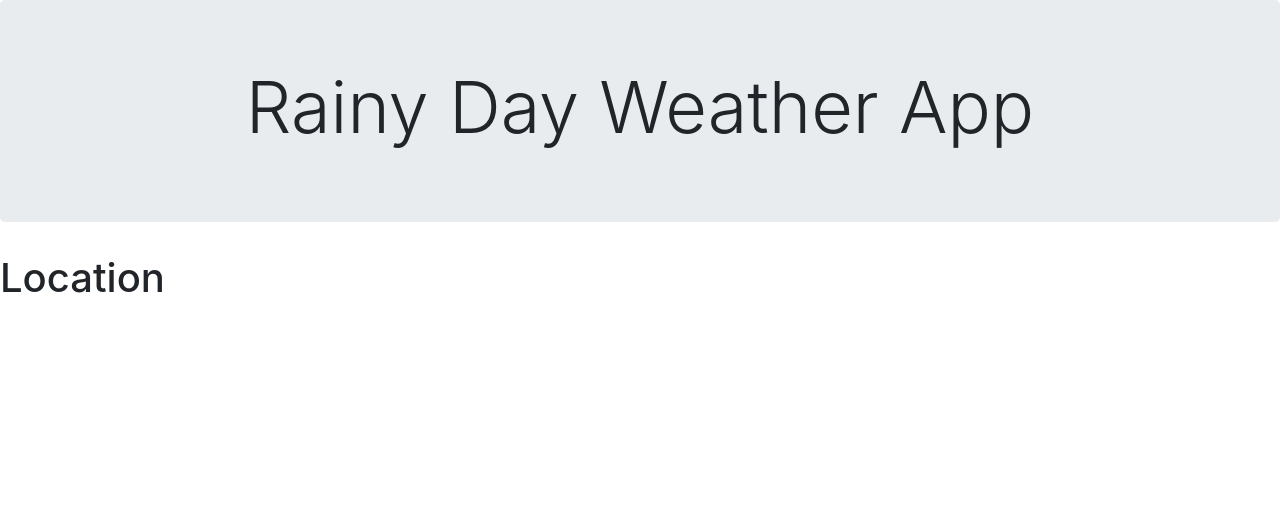
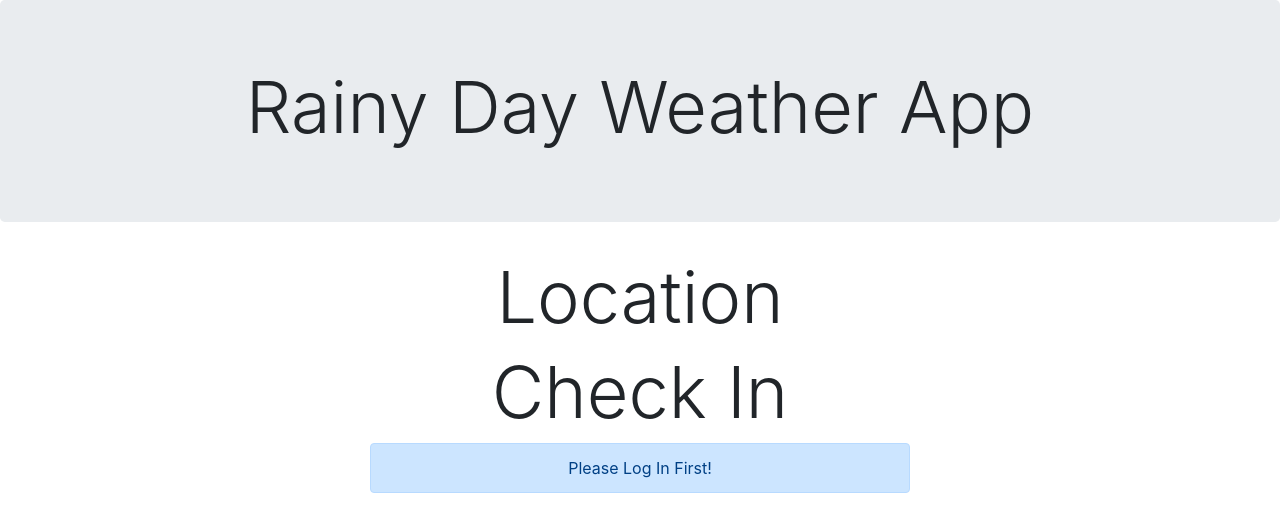
Before and after one commit to ethanbates14/project1, a Flask app: template templates/location.html in a window 1280 px wide. Shown: the part 56-588 px from the top of the page. Run offline with Flask 2, Linux system fonts and the light colour scheme; the template is opened without the code that fills it, so the values that code supplies are empty; some libraries are stand-ins or nearby versions.

Commit message:
added route for checkin

```diff
--- a/application.py
+++ b/application.py
@@ -46,6 +46,7 @@ def login():
 				session['logged_in'] = True
 				session['first_name'] = userdata.first_name
 				session['last_name'] = userdata.first_name
+				session['user_no'] = userdata.id
 				return redirect(url_for('search'))
 			else:
 				return render_template('error.html', message='Invalid Login')
@@ -142,9 +143,15 @@ def location(zipcode):
 
 		return render_template("location.html",curr_weather=curr_weather)
 
+@app.route('/checkin', methods=['POST'])
+def checkin():
+	#city_id = request.form['city_id']
+	comments=request.form['loc_comments']
+	return f"{session['user_id']} | {comments}"
+
 @app.route('/test', methods=['GET', 'POST'])
 def test():
-	return f"{session['user_id']} {session['logged_in']}"
+	return f"{session['user_no']} {session['logged_in']}"
 
 @app.route("/api/<string:zipcode>", methods=['GET'])
 def zipcode_api(zipcode):
--- a/templates/location.html
+++ b/templates/location.html
@@ -5,6 +5,36 @@
 {% endblock %}
 
 {% block body %}
-    <h1>Location</h1>
-    <h1> {{curr_weather['summary'] }} </h1>
+<div class="container text-center">
+    <h2 class="display-3">Location</h1>
+    <h2 class="display-3">Check In</h2>
+</div>
+{% if not session['logged_in'] %}
+<div class="container text-center">
+  <div class="row align-items-cente">
+    <div class="col"></div>
+    <div class="col-sm-6">
+      <div class="alert alert-primary" role="alert">Please Log In First!</div>
+    </div>
+    <div class="col"></div>
+  </div>
+</div>
+{% else %}
+<div class="container text-center">
+  <div class="row align-items-cente">
+    <div class="col"></div>
+    <div class="col-sm-6">
+      <form action="/checkin" method="POST">
+        <div class="form-group">
+          <label for="comments"></label>
+          <textarea class="form-control" name="loc_comments" rows="3" placeholder="Comments..."></textarea>
+          <br>
+          <button type="submit" class="btn btn-primary btn-lg">Check In</button>
+        </div>
+      </form>
+    </div>
+    <div class="col"></div>
+  </div>
+</div>
+{% endif %}
 {% endblock %}
```
